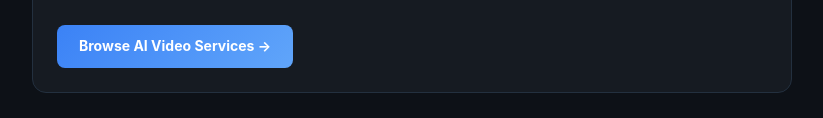
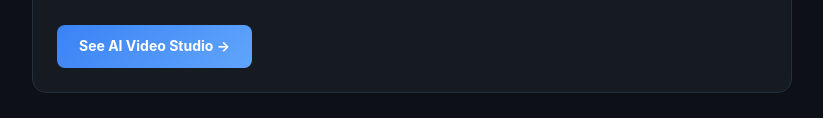
Before and after one commit to nexusnetworkai-jpg/re-tour-videos, a plain HTML site: page index.html in a window 1280 px wide. Shown: the part 3227-3345 px from the top of the page, without its empty margins (228-1051 px from the left). Drawn offline with Linux system fonts and the light colour scheme.

Commit message:
index: point AI Video Services card to our studio, not generic Fiverr search

```diff
--- a/index.html
+++ b/index.html
@@ -301,7 +301,7 @@ footer a{color:var(--muted)}
             </ul>
           </div>
         </div>
-        <a class="cta-btn" href="https://www.fiverr.com/search/gigs?query=real+estate+tour+video" target="_blank" rel="noopener">Browse AI Video Services →</a>
+        <a class="cta-btn" href="https://nexusnetworkai-jpg.github.io/re-tour-videos/studio.html" target="_blank" rel="noopener">See AI Video Studio →</a>
       </div>
 
     </div>
```
